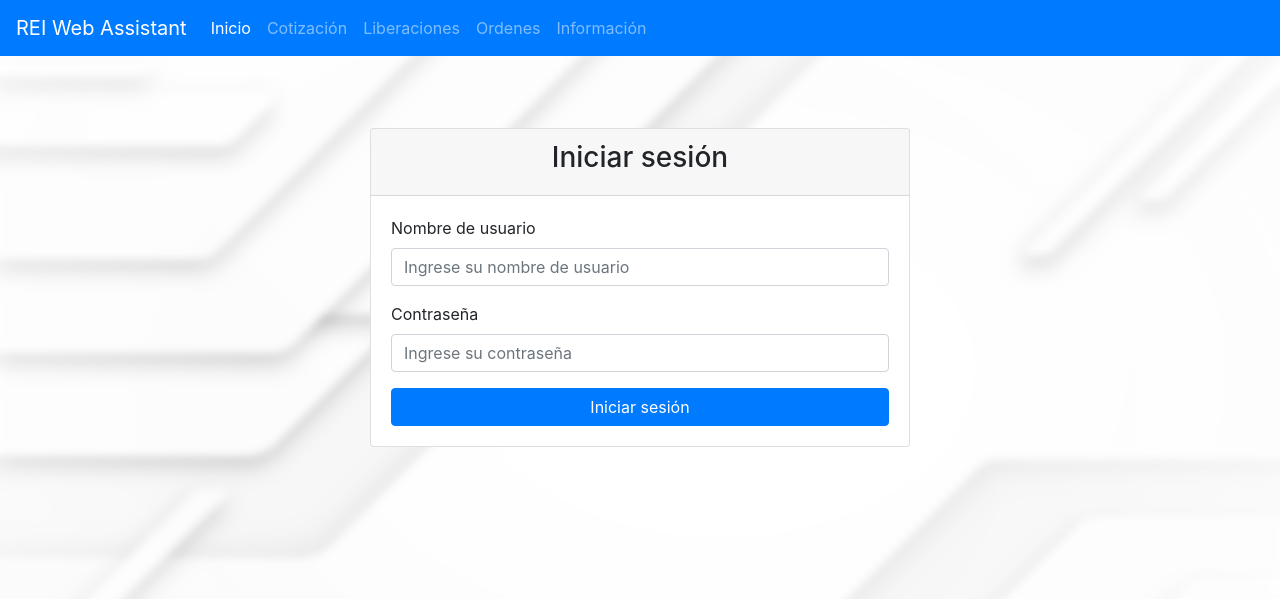
After one commit to Thorns-H/rei, a Flask app: page /login in a window 1280 px wide. The commit adds this page. Shown: the top 599 px of the page. Run offline with Flask 3, Linux system fonts and the light colour scheme; some libraries are stand-ins or nearby versions.

Commit message:
feat: user with login/logout implementation

```diff
--- a/app.py
+++ b/app.py
@@ -4,11 +4,17 @@
 """
 
 from flask import Flask, render_template, request, redirect, url_for, jsonify
+from flask_login import LoginManager, UserMixin, login_user, login_required, logout_user, current_user
+from flask_caching import Cache
 from dotenv import load_dotenv
+import hashlib
 import requests
 import os
 
-from modules.db_connection import get_connection, get_products_by_name, new_order, get_all_orders, get_unfinished_orders, delete_order
+from modules.db_connection import get_connection
+from modules.db_connection import get_products_by_name
+from modules.db_connection import new_order, get_all_orders, get_unfinished_orders, delete_order
+from modules.db_connection import get_user
 
 if __name__ == '__main__':
 
@@ -16,6 +22,35 @@ if __name__ == '__main__':
 
     app = Flask(__name__)
     app.secret_key = os.getenv("FLASK_SECRET_KEY")
+
+    cache = Cache(app, config={'CACHE_TYPE': 'simple'})
+
+    login_manager = LoginManager()
+    login_manager.init_app(app)
+    login_manager.login_view = 'login'
+
+    class User(UserMixin):
+        def __init__(self, user_id, username, name, photo):
+            self.id = user_id
+            self.username = username
+            self.name = name
+            self.photo = photo
+
+    @login_manager.user_loader
+    def load_user(user_id):
+        connection = get_connection()
+
+        with connection.cursor() as cursor:
+            cursor.execute("SELECT * FROM usuario WHERE ID = %s", (user_id,))
+            user = cursor.fetchone()
+
+        connection.close()
+
+        if user:
+            return User(user[0], user[1], user[3], user[4])
+        else:
+            return None
+
 
     """
         El parámetro de host en 0.0.0.0 hará que puedan ver el render de las rutas de la
@@ -30,10 +65,35 @@ if __name__ == '__main__':
     """
 
     @app.route('/')
+    @login_required
     def index() -> str:
         return render_template('index.html')
 
+    @app.route('/login', methods=['GET', 'POST'])
+    def login() -> str:
+        if request.method == 'GET':
+            return render_template('login.html')
+        else:
+            username = request.form['username']
+            password = request.form['password']
+
+            possible_user = get_user(username)
+            if possible_user and hashlib.md5(password.encode()).hexdigest() == possible_user[2]:
+                user = User(possible_user[0], possible_user[1], possible_user[3], possible_user[4])
+                login_user(user)
+                return redirect(url_for('index'))
+            else:
+                return redirect(url_for('login'))
+
+
+    @app.route('/logout')
+    @login_required
+    def logout() -> str:
+        logout_user()
+        return redirect(url_for('login'))
+
     @app.route('/cotizacion', methods=['GET', 'POST'])
+    @login_required
     def price_request() -> str:
 
         if request.method == 'POST':
@@ -47,15 +107,18 @@ if __name__ == '__main__':
         return render_template('products.html', products=products, search_text='')
 
     @app.route('/liberaciones', methods=['GET'])
+    @login_required
     def unlocks() -> str:
         return render_template('unlocks.html')
 
     @app.route('/ordenes/todas', methods=['GET'])
+    @login_required
     def all_orders():
         orders = get_all_orders()
         return render_template('all_orders.html', orders=orders)
 
     @app.route('/ordenes', methods=['GET', 'POST'])
+    @login_required
     def orders():
         if request.method == 'POST':
             name = request.form.get('name')
@@ -70,6 +133,7 @@ if __name__ == '__main__':
         return render_template('orders.html', orders=orders)
 
     @app.route('/ordenes/validar/<int:order_id>', methods=['POST'])
+    @login_required
     def validate_order(order_id):
         connection = get_connection()
 
@@ -82,11 +146,13 @@ if __name__ == '__main__':
         return redirect(url_for('orders'))
 
     @app.route('/ordenes/eliminar/<int:order_id>', methods=['POST'])
+    @login_required
     def delete_order_route(order_id):
         delete_order(order_id)
         return redirect(url_for('orders'))
 
     @app.route('/ordenes/editar/<int:order_id>', methods=['GET', 'POST'])
+    @login_required
     def edit_order(order_id):
         connection = get_connection()
         cursor = connection.cursor()
@@ -117,6 +183,8 @@ if __name__ == '__main__':
             return render_template('edit_order.html', order=order)
 
     @app.route('/marcas')
+    @cache.cached(timeout = 60 * 5)
+    @login_required
     def brands() -> str:
         search_query = request.args.get('search', '').lower()
         response = requests.get('http://phone-specs-api-2.azharimm.dev/brands')
@@ -129,6 +197,8 @@ if __name__ == '__main__':
         return render_template('brands.html', brands=brands)
 
     @app.route('/marcas/<brand_slug>')
+    @cache.cached(timeout = 60)
+    @login_required
     def information(brand_slug) -> str:
         search_query = request.args.get('search', '').lower()
         page = request.args.get('page', 1, type=int)
@@ -159,6 +229,7 @@ if __name__ == '__main__':
         return render_template('phones.html', title=title, brand_slug=brand_slug, phones=paginated_phones, current_page=page, last_page=(len(all_phones) // phones_per_page) + 1, search_query=search_query)
 
     @app.route('/api/order-stats', methods=['GET'])
+    @login_required
     def order_stats():
         connection = get_connection()
         cursor = connection.cursor()
--- a/sql_source/database.sql
+++ b/sql_source/database.sql
@@ -16,3 +16,11 @@ CREATE TABLE Orden_Productos (
     Estatus ENUM('Cancelado', 'Pendiente', 'Entregado') NOT NULL DEFAULT 'Pendiente'
     Inversion FLOAT(10,2) NOT NULL DEFAULT 0.0,
 );
+
+CREATE TABLE Usuario (
+    ID INT UNSIGNED AUTO_INCREMENT PRIMARY KEY,
+    Nombre_Usuario VARCHAR(255) NOT NULL,
+    Contraseña VARCHAR(255) NOT NULL,
+    Nombre VARCHAR(255) NOT NULL,
+    Foto VARCHAR(255) NOT NULL DEFAULT 'default_user.jpg'
+);
--- a/templates/base.html
+++ b/templates/base.html
@@ -61,6 +61,13 @@
                     <a class="nav-link" href="/marcas">Información</a>
                 </li>
             </ul>
+            <ul class="navbar-nav ml-auto">
+                {% if current_user.is_authenticated %}
+                <li class="nav-item">
+                    <a class="nav-link" href="/logout">Logout</a>
+                </li>
+                {% endif %}
+            </ul>
         </div>
     </nav>
     <div class="container mt-4">
--- /dev/null
+++ b/templates/login.html
@@ -0,0 +1,28 @@
+{% extends "base.html" %}
+
+{% block title %}Login - REI Web Assistant{% endblock %}
+
+{% block content %}
+<div class="row justify-content-center">
+    <div class="col-md-6">
+        <div class="card mt-5">
+            <div class="card-header text-center">
+                <h3>Iniciar sesión</h3>
+            </div>
+            <div class="card-body">
+                <form action="/login" method="post">
+                    <div class="form-group">
+                        <label for="username">Nombre de usuario</label>
+                        <input type="text" class="form-control" id="username" name="username" placeholder="Ingrese su nombre de usuario" required>
+                    </div>
+                    <div class="form-group">
+                        <label for="password">Contraseña</label>
+                        <input type="password" class="form-control" id="password" name="password" placeholder="Ingrese su contraseña" required>
+                    </div>
+                    <button type="submit" class="btn btn-primary btn-block">Iniciar sesión</button>
+                </form>
+            </div>
+        </div>
+    </div>
+</div>
+{% endblock %}
```
Also changed, not shown: modules/db_connection.py (+16 -2 lines), static/images/default_user.jpg (added), 1 other file.
